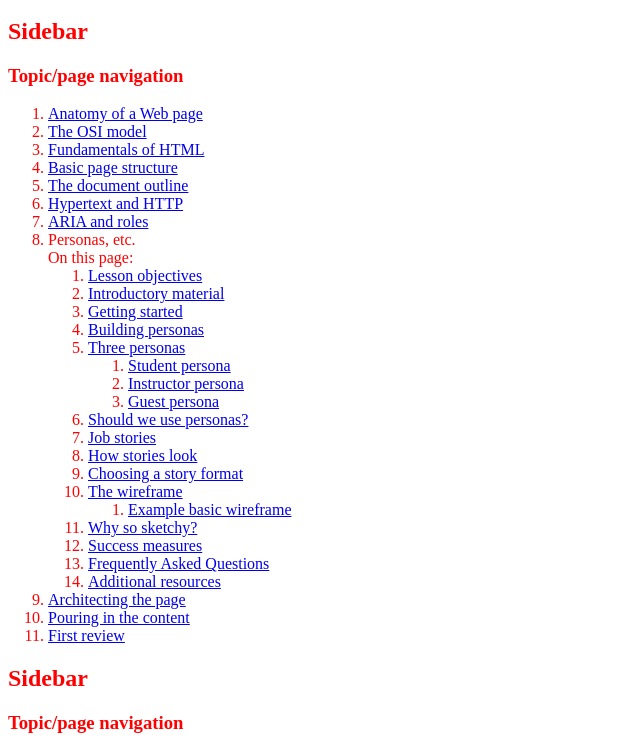
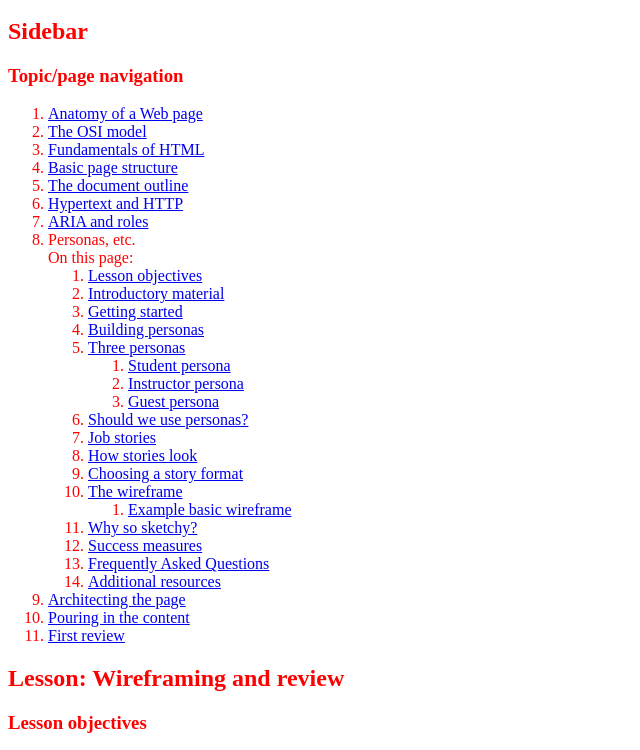
Before and after one commit to ullibodnar/handbook, a plain HTML site: page html/index.html in a window 1280 px wide. Shown: the part 201-951 px from the top of the page, without its empty margins (0-640 px from the left). Drawn offline with Linux system fonts and the light colour scheme; a script that the page names is missing.

Commit message:
Fixed a little bug in my code that was creating 2 tree navigation spots.

```diff
--- a/html/index.html
+++ b/html/index.html
@@ -119,13 +119,6 @@
               <a href="/primer/first-review" role="menuitem">First review</a>
             </li>
           </ol>
-        </nav>
-      </aside>
-      <aside id="sidebar">
-        <h2>Sidebar</h2>
-        <nav role="navigation">
-          <h3>Topic/page navigation</h3>
-          <!-- tree of links here -->
         </nav>
       </aside>
       <article id="lesson">
```
